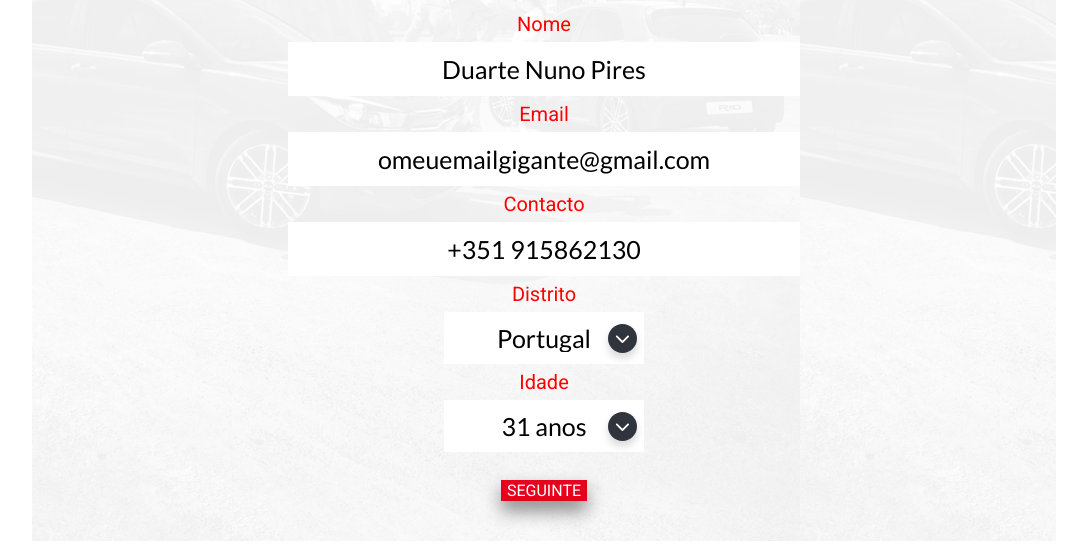
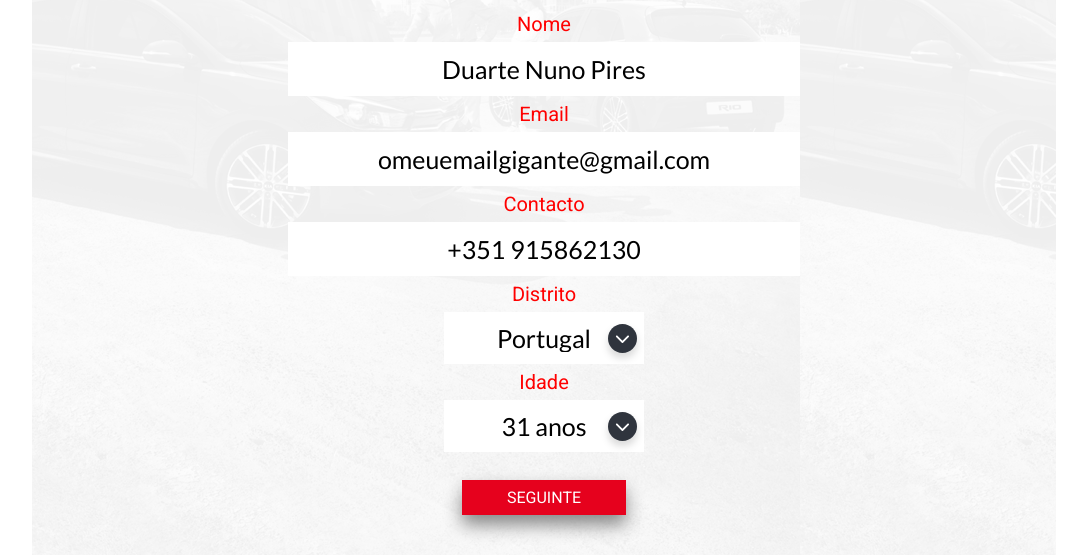
Before and after one commit to Festevestrindade/kia-inputs, a plain HTML site: page index.html in a window 1280 px wide. Shown: the part 322-877 px from the top of the page, without its empty margins (96-1183 px from the left). Drawn offline with Linux system fonts and the light colour scheme.

Commit message:
Button fix

```diff
--- a/assets/main.css
+++ b/assets/main.css
@@ -74,7 +74,7 @@ background-color: white;
 button {
 margin-top: 20px;
 margin-bottom: 40px;
-padding: 8px 45	px;
+padding: 8px 45px;
 border: none;
 text-decoration: none;
 cursor: pointer;
```
